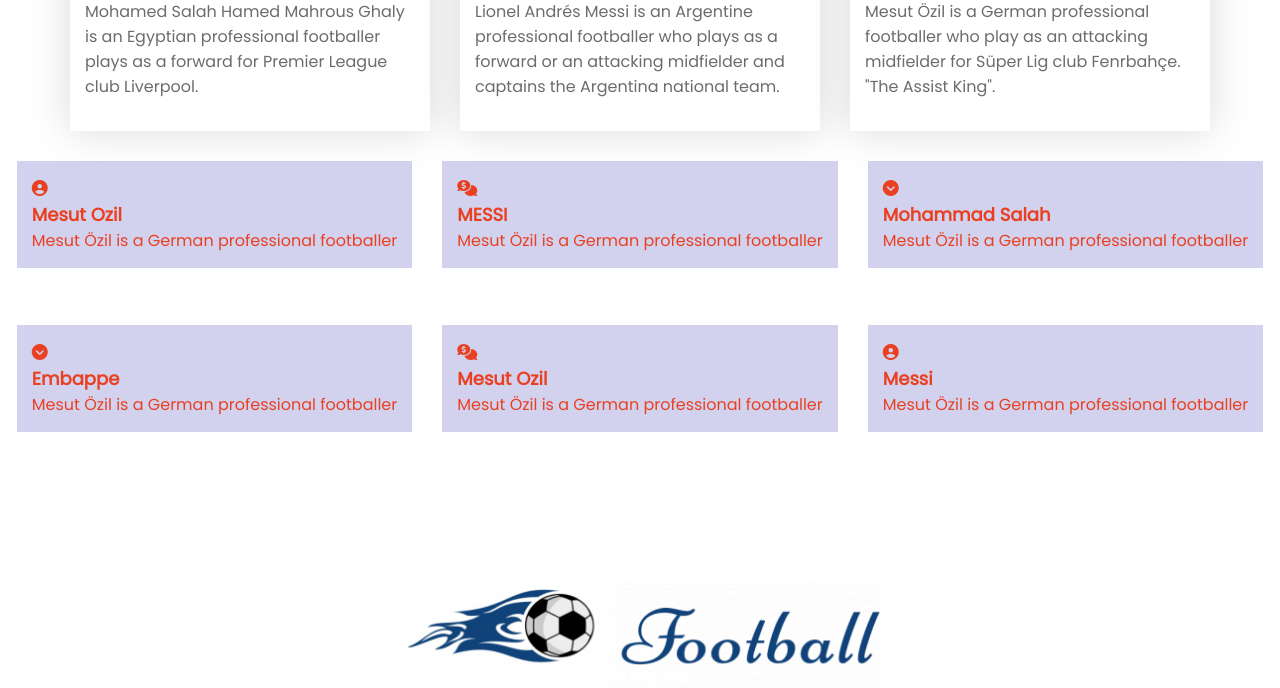
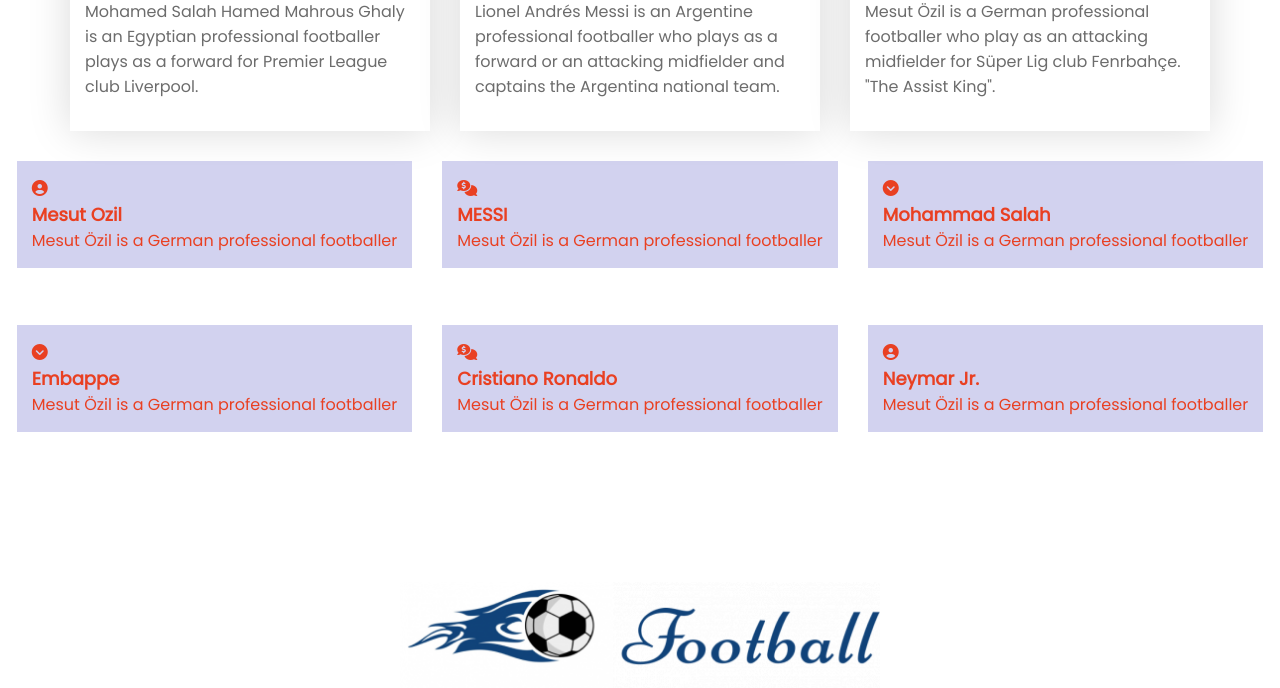
Before and after one commit to mdauwalhossain/football-club, a plain HTML site: page index.html in a window 1280 px wide. Shown: the part 2194-2882 px from the top of the page. Drawn offline with Linux system fonts and the light colour scheme.

Commit message:
finally OK

```diff
--- a/index.html
+++ b/index.html
@@ -169,7 +169,7 @@
                         <i class="fas fa-comments-dollar"></i>
                     </div>
                     <div class="rank-details">
-                        <h5>Mesut Ozil</h5>
+                        <h5>Cristiano Ronaldo</h5>
                         <p>Mesut Özil is a German professional
                             footballer </p>
                     </div>
@@ -180,7 +180,7 @@
                         <i class="fas fa-user-circle"></i>
                     </div>
                     <div class="rank-details">
-                        <h5>Messi</h5>
+                        <h5>Neymar Jr.</h5>
                         <p>Mesut Özil is a German professional
                             footballer </p>
                     </div>
```
Also changed, not shown: styles.css (+4 -3 lines).
